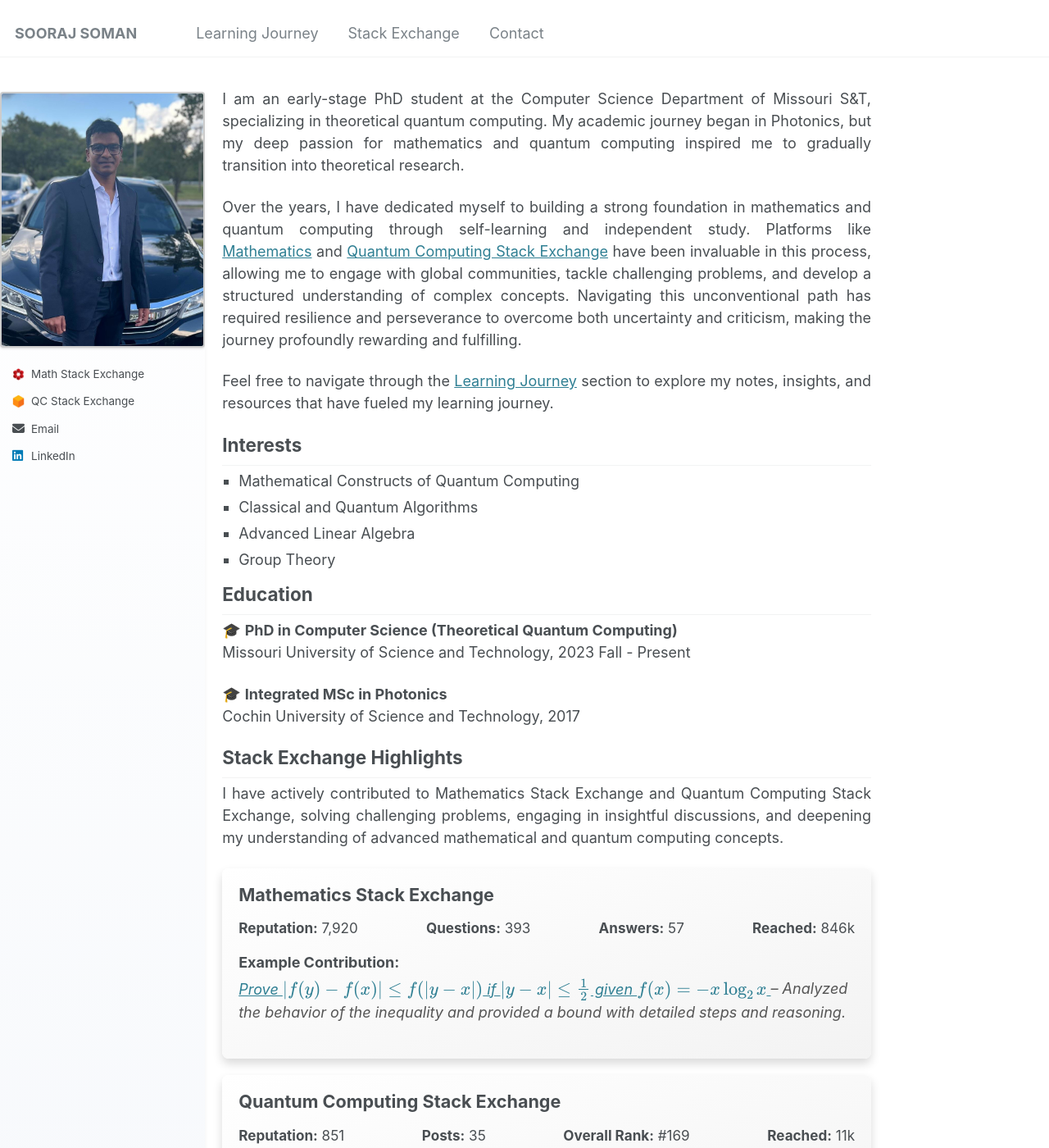
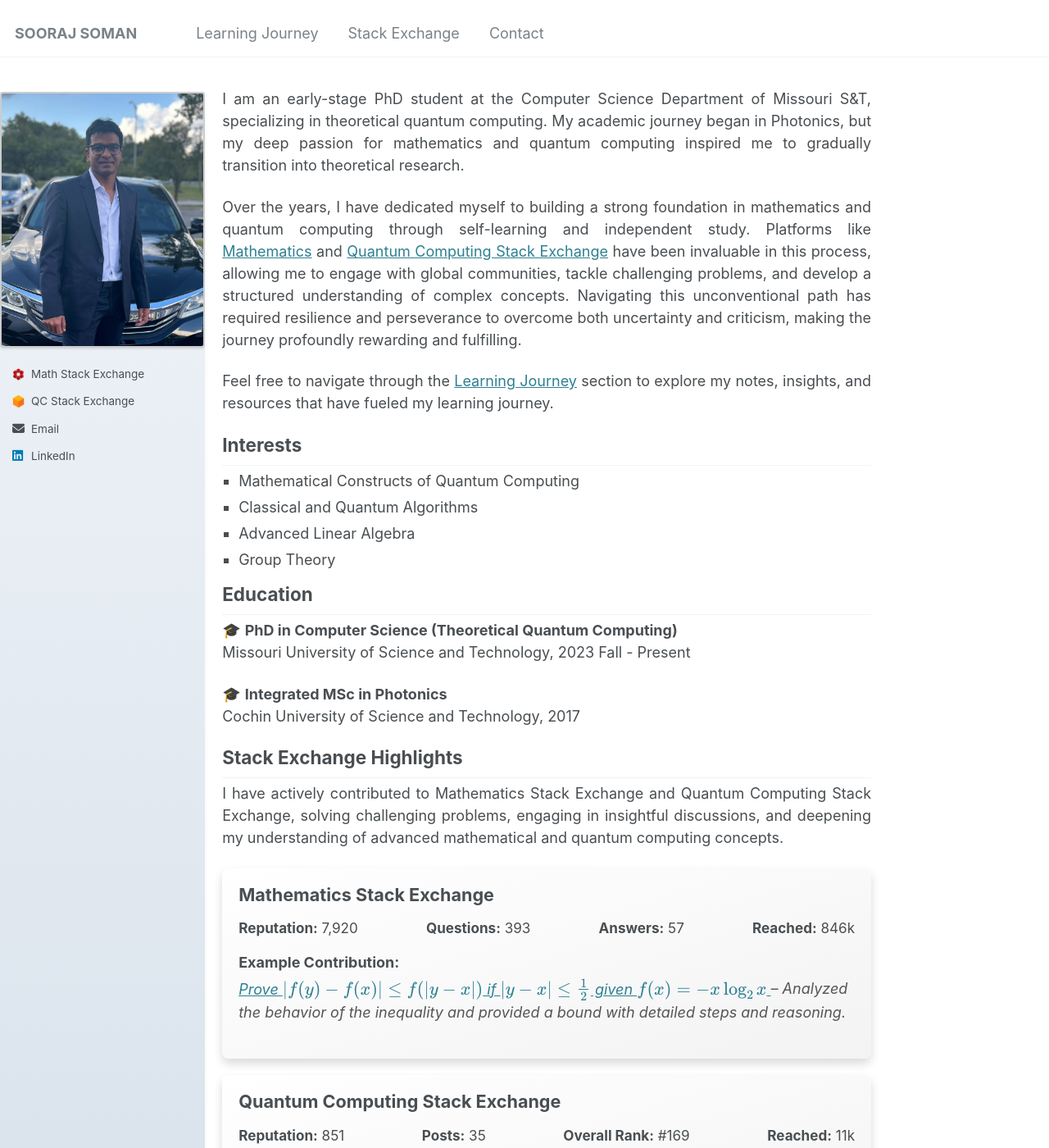
Before and after one commit to soorajss1729/soorajss1729.github.io, a Jekyll site: the page built from _pages/about.md, in a window 1280 px wide and 1400 px high. Shown: the whole window at 82% size. Built offline with Jekyll 4.4.1, drawn with Linux system fonts in a browser that asks for light colours.

Commit message:
Update _sidebar.scss

```diff
--- a/_sass/_sidebar.scss
+++ b/_sass/_sidebar.scss
@@ -77,7 +77,7 @@
    ========================================================================== */
 .sidebar {
   width: 800px;
-  background: linear-gradient(180deg, #ffffff, #f7f9fc);
+  background: linear-gradient(180deg, #f0f4f8, #d9e2ec); /* Subtle light blue tones */
   box-shadow: 0 2px 6px rgba(0, 0, 0, 0.05); /* Lighter shadow */
   padding-top: 0em; /*2.3em;*/
   margin-top:4.2em;
```
